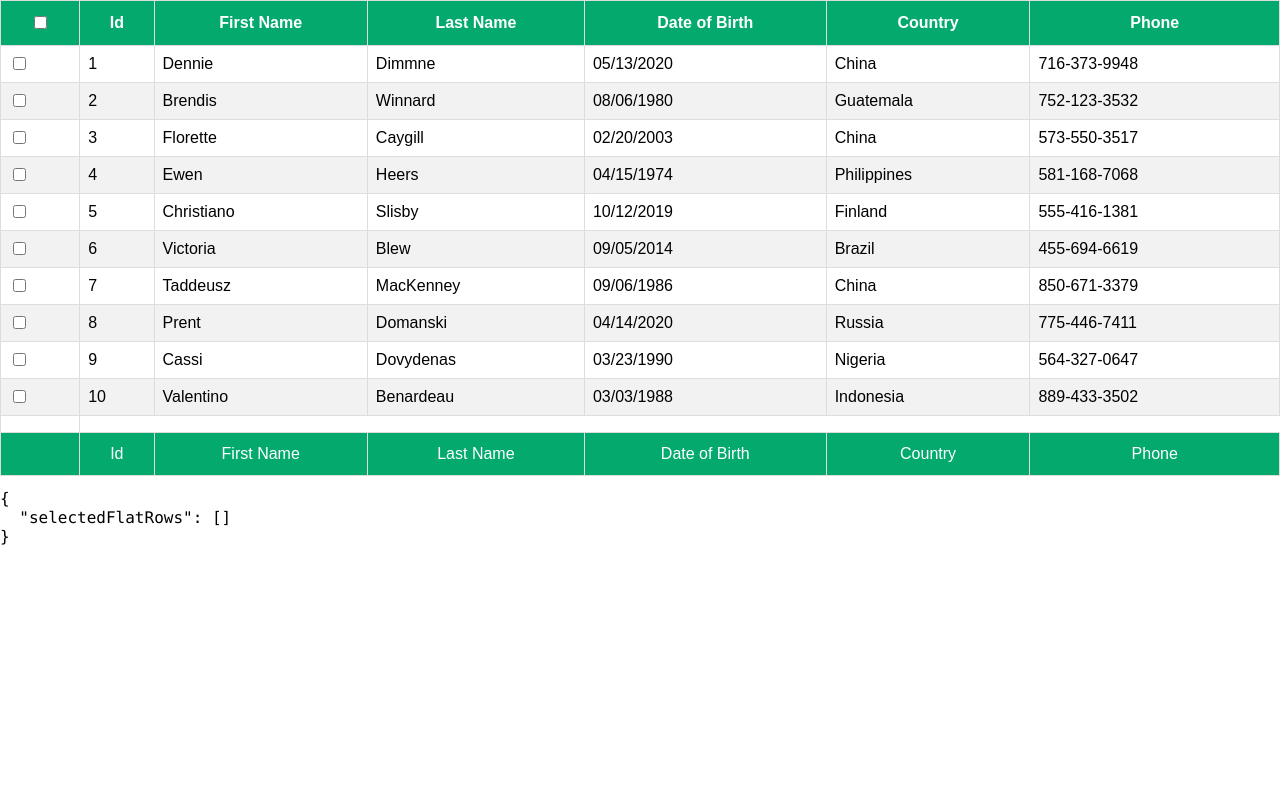
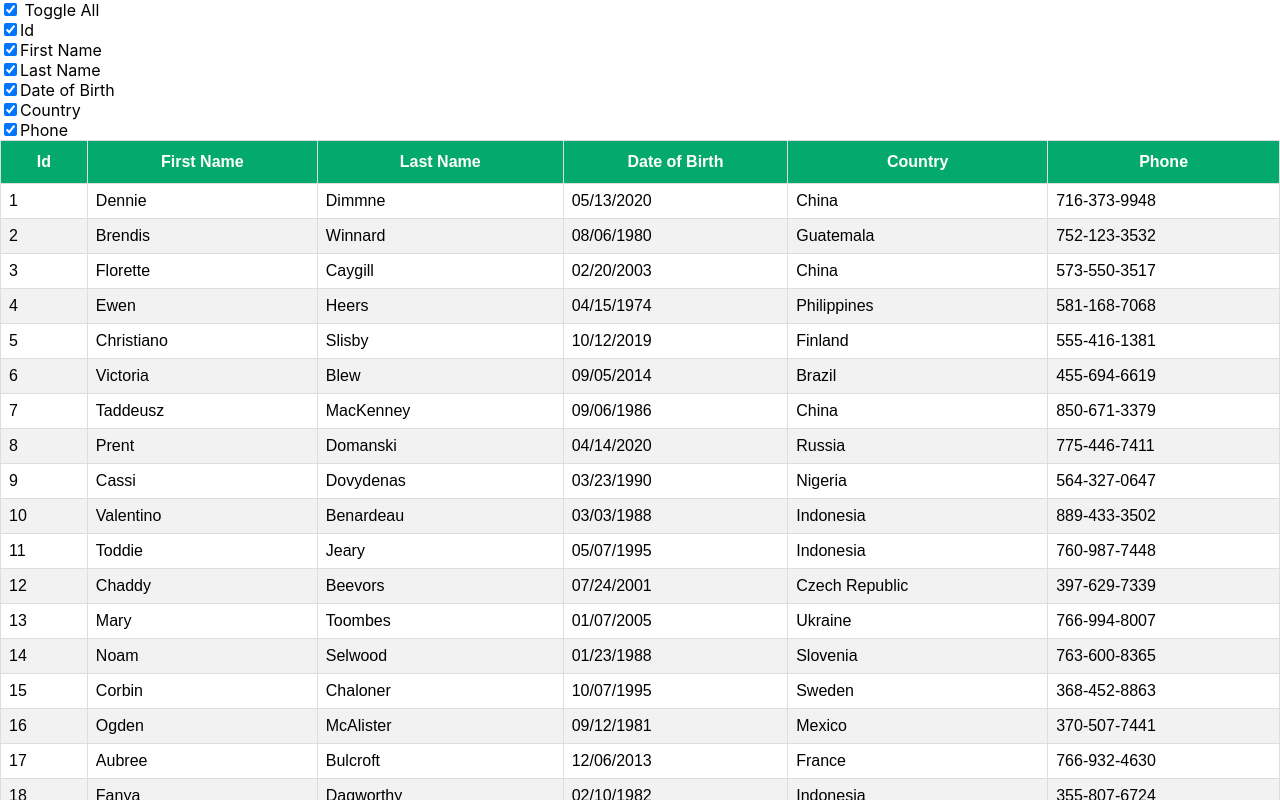
Before and after one commit to IMakeTheSites/creact-table, a React (Create React App) app: page / in a window 1280 px wide. Shown: the top 800 px of the page. Built offline with nearby package versions, Linux system fonts and the light colour scheme.

Commit message:
Add column ordering and hiding features

```diff
--- a/src/App.js
+++ b/src/App.js
@@ -1,11 +1,11 @@
 import "./App.css";
 import React from "react";
-import { RowSelection } from "./components/RowSelection";
+import { ColumnHiding } from "./components/ColumnHiding";
 
 function App() {
   return (
     <div>
-      <RowSelection />
+      <ColumnHiding />
     </div>
   );
 }
--- /dev/null
+++ b/src/components/ColumnHiding.js
@@ -0,0 +1,79 @@
+import React, { useMemo } from "react";
+import { useTable } from "react-table";
+import MOCK_DATA from "./MOCK_DATA.json";
+import { COLUMNS } from "./columns";
+import "./table.css";
+import { Checkbox } from "./Checkbox";
+
+export const ColumnHiding = () => {
+  const columns = useMemo(() => COLUMNS, []);
+  const data = useMemo(() => MOCK_DATA, []);
+
+  const {
+    getTableProps,
+    getTableBodyProps,
+    headerGroups,
+    footerGroups,
+    rows,
+    prepareRow,
+    allColumns,
+    getToggleHideAllColumnsProps,
+  } = useTable({
+    columns,
+    data,
+  });
+  return (
+    <>
+      <div>
+        <div>
+          <Checkbox {...getToggleHideAllColumnsProps()} /> Toggle All
+        </div>
+        {allColumns.map((column) => (
+          <div key={column.id}>
+            <label>
+              <input type="checkbox" {...column.getToggleHiddenProps()} />
+              {column.Header}
+            </label>
+          </div>
+        ))}
+      </div>
+      <table {...getTableProps()}>
+        <thead>
+          {headerGroups.map((headerGroup) => (
+            <tr {...headerGroup.getHeaderGroupProps()}>
+              {headerGroup.headers.map((column) => (
+                <th {...column.getHeaderProps()}>{column.render("Header")}</th>
+              ))}
+            </tr>
+          ))}
+        </thead>
+        <tbody {...getTableBodyProps()}>
+          {rows.map((row) => {
+            prepareRow(row);
+            return (
+              <tr {...row.getRowProps()}>
+                {row.cells.map((cell) => {
+                  return (
+                    <td {...cell.getCellProps()}>{cell.render("Cell")}</td>
+                  );
+                })}
+              </tr>
+            );
+          })}
+          <tr>
+            <td></td>
+          </tr>
+        </tbody>
+        <tfoot>
+          {footerGroups.map((footerGroup) => (
+            <tr {...footerGroup.getFooterGroupProps()}>
+              {footerGroup.headers.map((column) => (
+                <td {...column.getFooterProps}>{column.render("Footer")}</td>
+              ))}
+            </tr>
+          ))}
+        </tfoot>
+      </table>
+    </>
+  );
+};
```
Also changed, not shown: src/components/ColumnOrder.js (added, +79 -0 lines).
